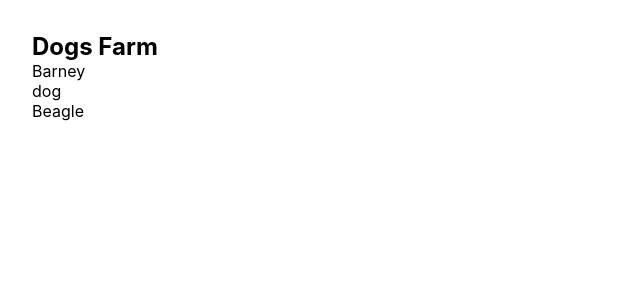
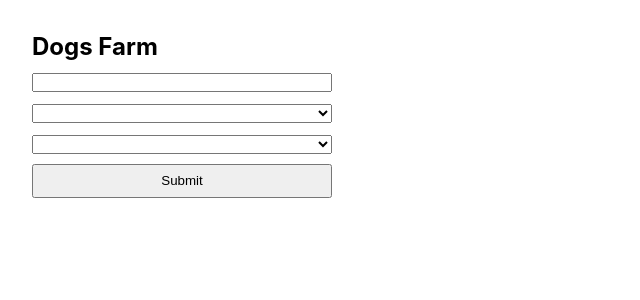
Before and after one commit to besopmac/dogs-farm, a React (Vite) app: page / in a window 1280 px wide. Shown: the top 300 px of the page, without its empty margins (0-640 px from the left). Built offline with nearby package versions, Linux system fonts and the light colour scheme.

Commit message:
Basic CSS

```diff
--- a/src/SearchParams.js
+++ b/src/SearchParams.js
@@ -1,13 +1,51 @@
-import React from 'react';
+import { useState } from 'react';
 import Pet from './Pet';
 
+const ANIMALS = ['bird', 'cat', 'dog', 'fish', 'giraffe']
+
 const SearchParams = () => {
+  const [location, setLocation] = useState('');
+  const [animal, setAnimal] = useState('');
+  const [breed, setBreed] = useState('');
+  const [pets, setPets] = useState([]);
+
+  // `http://pets-v2.dev-apis.com/pets?animal=${animal}&location=${location}&breed=${breed}`
+
   return (
-    <Pet
-      name="Barney"
-      animal="dog"
-      breed="Beagle"
-    />
+    <div>
+      <form>
+        <label htmlFor="location">
+          <input
+            id="location"
+            value={location}
+          />
+        </label>
+
+        <label htmlFor="animal">
+          <select
+            id="animal"
+            value={animal}
+          >
+            <option />
+            {
+              ANIMALS.map(animal => (
+                <option key={animal} value={animal}>
+                  {animal}
+                </option>
+              ))
+            }
+          </select>
+        </label>
+
+        <label htmlFor="breed">
+          <select id="breed">
+            <option />
+          </select>
+        </label>
+
+        <button>Submit</button>
+      </form>
+    </div>
   )
 }
 
--- a/src/styles.css
+++ b/src/styles.css
@@ -16,6 +16,34 @@ body {
   font-family: -apple-system, BlinkMacSystemFont, 'Segoe UI', Roboto, Oxygen, Ubuntu, Cantarell, 'Open Sans', 'Helvetica Neue', sans-serif;
 }
 
+h1,
+h2,
+h3,
+h4 {
+  margin-bottom: 10px;
+}
+
+form {
+  display: flex;
+  max-width: 300px;
+  align-items: stretch;
+  flex-direction: column;
+}
+
+input,
+select,
+button {
+  width: 100%;
+}
+
+label {
+  padding-bottom: 10px;
+}
+
+button {
+  line-height: 4ch;
+}
+
 .wrapper {
   padding: 2rem;
 }
```
